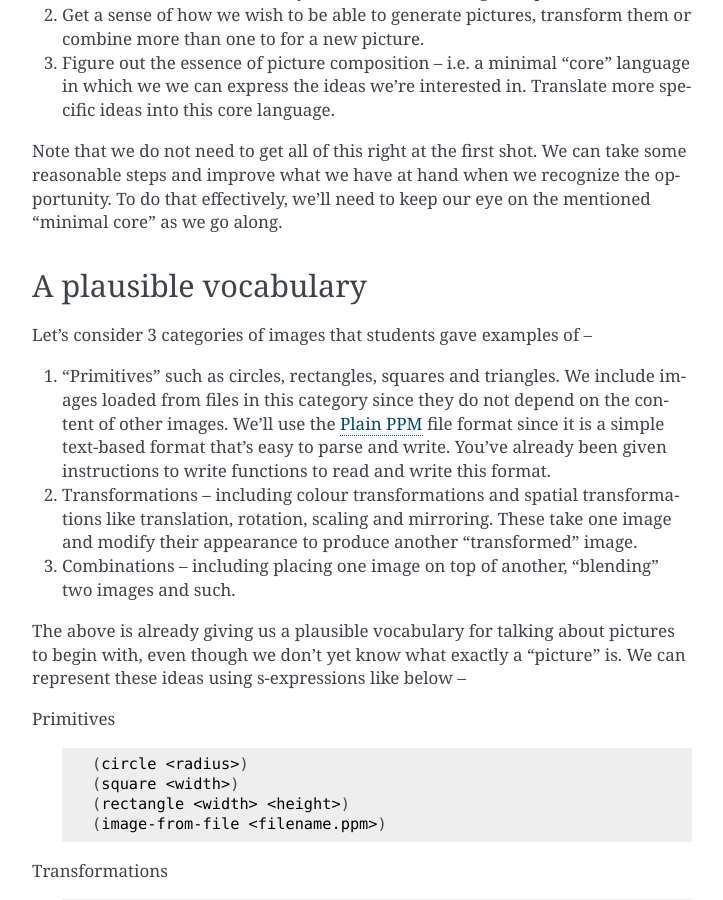
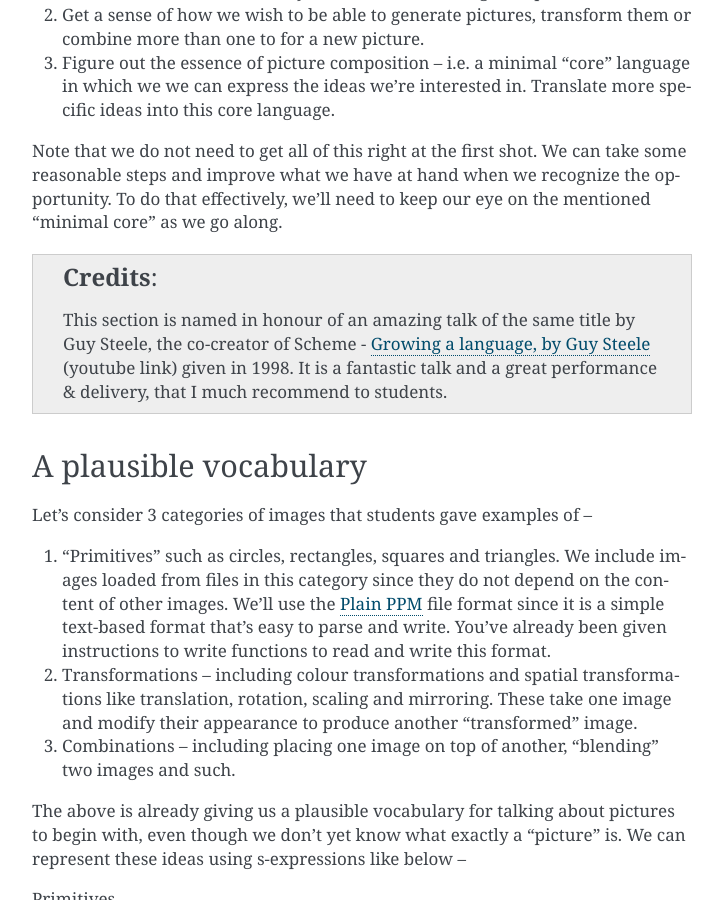
Before and after one commit to kreauniv/comp308, a Sphinx documentation site: the page built from source/piclang.rst, in a window 1280 px wide and 900 px high, scrolled down 767 px. Shown: the whole window, without its empty margins (388-1111 px from the left). Built offline with Sphinx 7.4.7, drawn with Linux system fonts in a browser that asks for light colours.

Commit message:
GaL link

```diff
--- a/source/piclang.rst
+++ b/source/piclang.rst
@@ -39,6 +39,15 @@ Note that we do not need to get all of this right at the first shot. We can
 take some reasonable steps and improve what we have at hand when we recognize
 the opportunity. To do that effectively, we'll need to keep our eye on the
 mentioned "minimal core" as we go along.
+
+.. admonition:: **Credits**
+
+    This section is named in honour of an amazing talk of the same title by Guy
+    Steele, the co-creator of Scheme - `Growing a language, by Guy Steele
+    <gal_>`_ (youtube link) given in 1998. It is a fantastic talk and a great
+    performance & delivery, that I much recommend to students.
+
+.. _gal: https://www.youtube.com/watch?v=_ahvzDzKdB0
 
 A plausible vocabulary
 ----------------------
```
